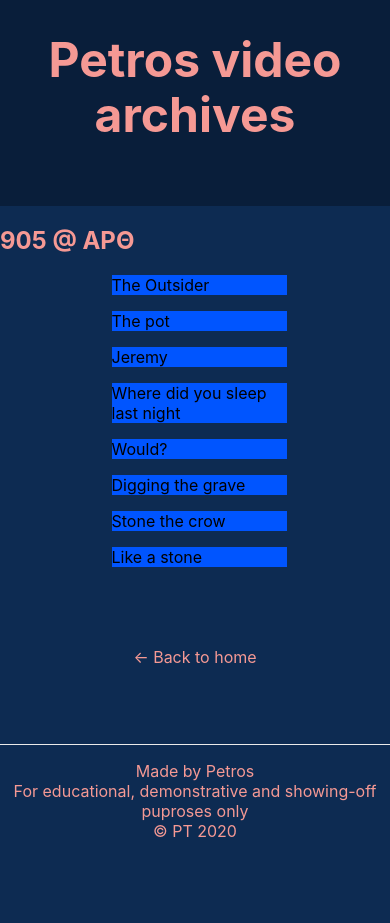
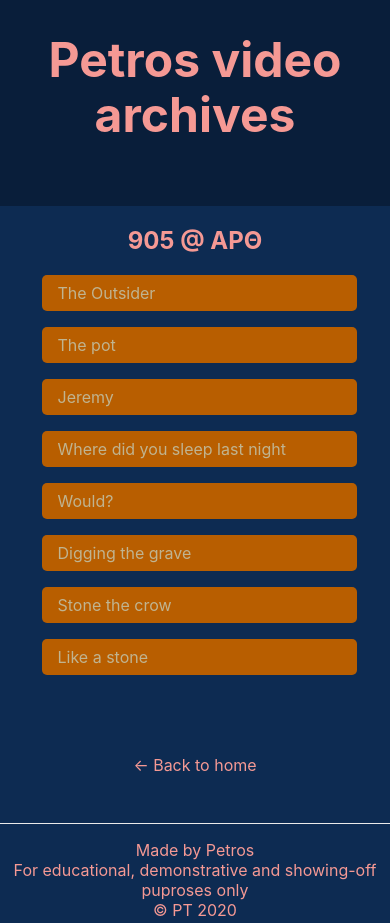
Before and after one commit to Peteropon/video-archive, a Next.js app: page /bands/905apth in a window 390 px wide. Before the commit the page ends 844 px from the top, so only its background shows below. Built offline with nearby package versions, Linux system fonts and the light colour scheme.

Commit message:
Worked on css for videos.

```diff
--- a/components/videoAccordion.js
+++ b/components/videoAccordion.js
@@ -1,6 +1,7 @@
 import React, { useState } from "react";
 import { motion, AnimatePresence } from "framer-motion";
 import { Player } from "./player";
+import styles from "./videoAccordion.module.css";
 
 const Accordion = ({ title, url, expanded, setExpanded }) => {
   const isOpen = title === expanded;
@@ -8,8 +9,9 @@ const Accordion = ({ title, url, expanded, setExpanded }) => {
   return (
     <>
       <motion.header
+        className={styles.header}
         initial={false}
-        animate={{ backgroundColor: isOpen ? "#FF0088" : "#0055FF" }}
+        animate={{ backgroundColor: isOpen ? "#6d3800" : "#b85e00" }}
         onClick={() => setExpanded(isOpen ? false : title)}
       >
         {title}
--- /dev/null
+++ b/components/videoAccordion.module.css
@@ -0,0 +1,5 @@
+.header {
+  color: #c0b490;
+  padding: 0.5em 1em;
+  border-radius: 5px;
+}
--- a/styles/Band.module.css
+++ b/styles/Band.module.css
@@ -1,6 +1,8 @@
 .header {
   font-size: 1.5rem;
   color: #f59994;
+  text-align: center;
+  width: 100%;
 }
 
 .list {
@@ -11,15 +13,24 @@
 }
 
 .list li {
-  flex-basis: 50%;
+  flex-basis: 35%;
   margin: 0 2rem 1rem 0;
   top: 0;
   left: 0;
+  cursor: pointer;
 }
 
 @media (max-width: 600px) {
+  .header {
+    text-align: center;
+  }
+
   .list {
     align-items: center;
     justify-content: center;
   }
+
+  .list li {
+    flex-basis: 90%;
+  }
 }
```
